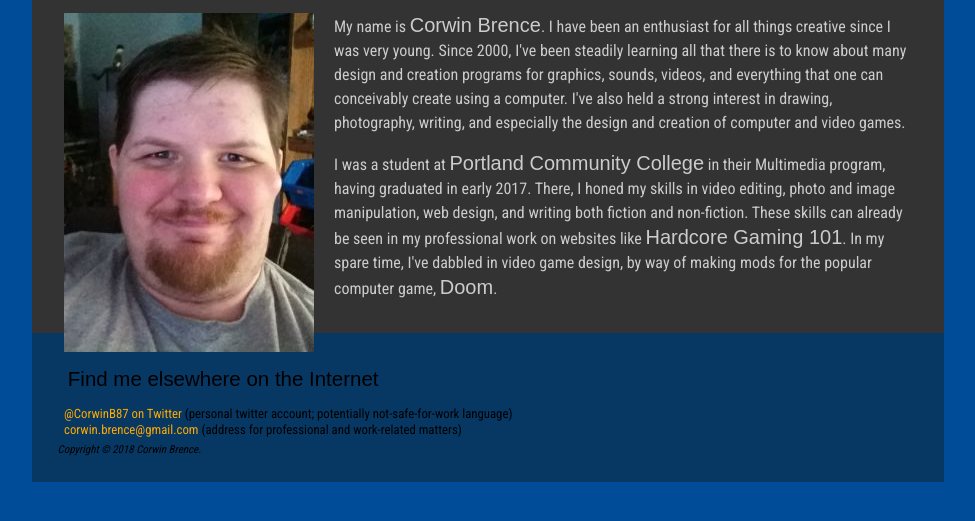
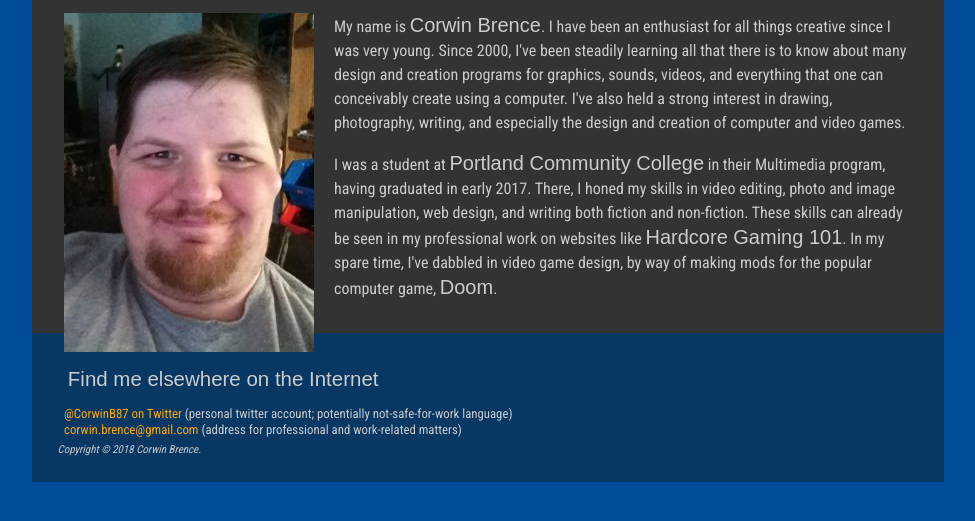
Before and after one commit to wildweasel486/wildweasel486.github.io, a plain HTML site: page index.html in a window 1280 px wide. Shown: the part 267-788 px from the top of the page, without its empty margins (152-1127 px from the left). Drawn offline with Linux system fonts and the light colour scheme; a web font is replaced by a local one.

Commit message:
Footer text color

```diff
--- a/css/style.css
+++ b/css/style.css
@@ -148,6 +148,7 @@ strong {
 
 footer {
 	background-color: #073763;
+    color: #cccccc;
 	font-family: 'Roboto Condensed', sans-serif;
 	font-size: 80%;
 	padding: 2em;
```
